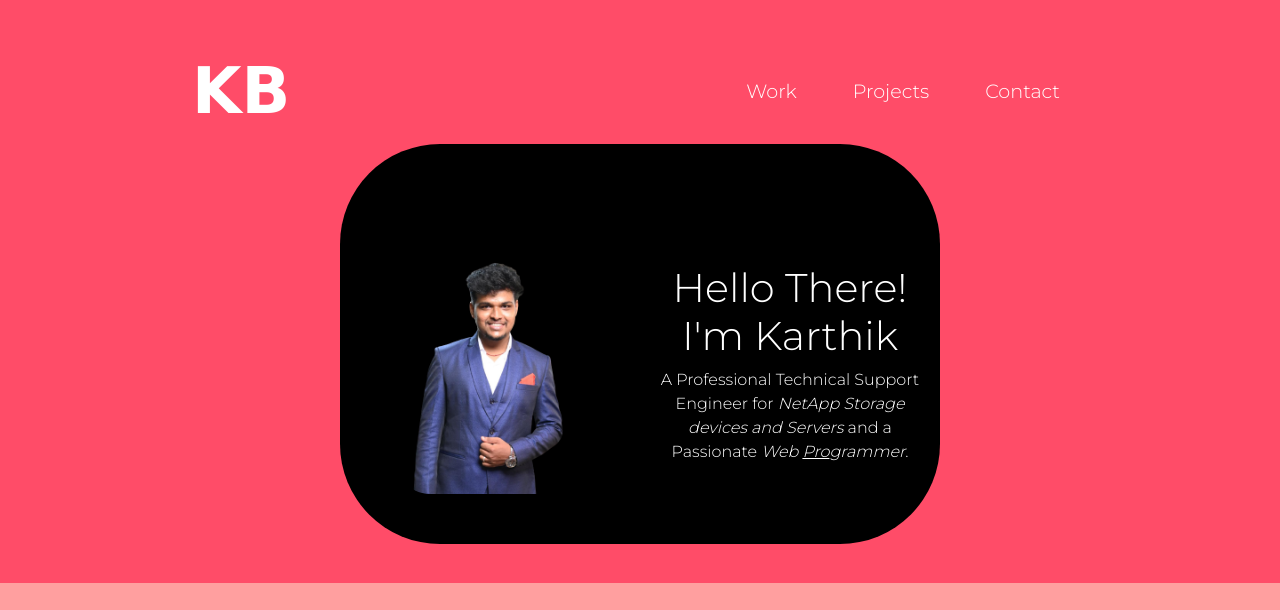
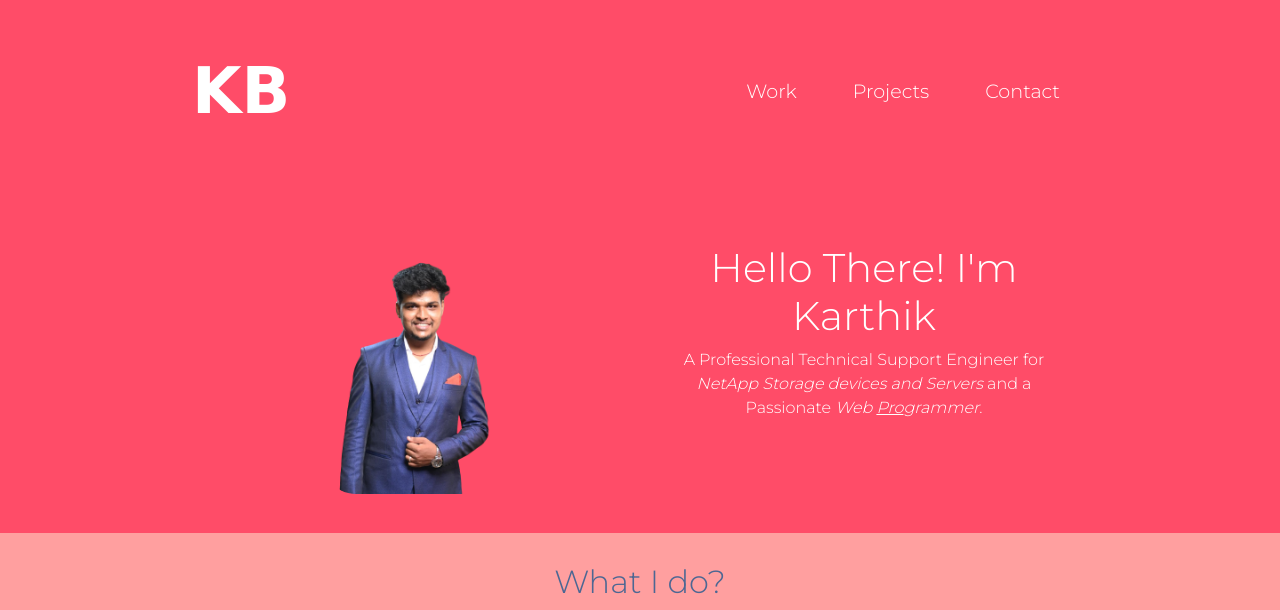
Before and after one commit to Karthikbillava/Profile, a plain HTML site: page index.html in a window 1280 px wide. Shown: the top 610 px of the page. Drawn offline with nearby package versions, Linux system fonts and the light colour scheme.

Commit message:
Update index.html

```diff
--- a/index.html
+++ b/index.html
@@ -39,11 +39,11 @@
           </ul>
         </div>
       </nav>
-        <div style="background-color:black;border-radius:100px; width:600px; padding-bottom:50px;" class="row title">
+        <div class="row title">
         <div class="col-lg-6 about">
-          <img style="margin-left:auto;" class="profile-image" src="images/Profile Image.png" alt="">
+          <img class="profile-image" src="images/Profile Image.png" alt="">
         </div>
-        <div style="padding-top: 20px;" class=" col-lg-6 profile">
+        <div class=" col-lg-6 profile">
           <h1>Hello There! I'm Karthik</h1>
           <p>A Professional Technical Support Engineer for <em>NetApp Storage devices and Servers</em> and a Passionate <em>Web <span class="pro">Pro</span>grammer</em>.</p>
         </div>
```
